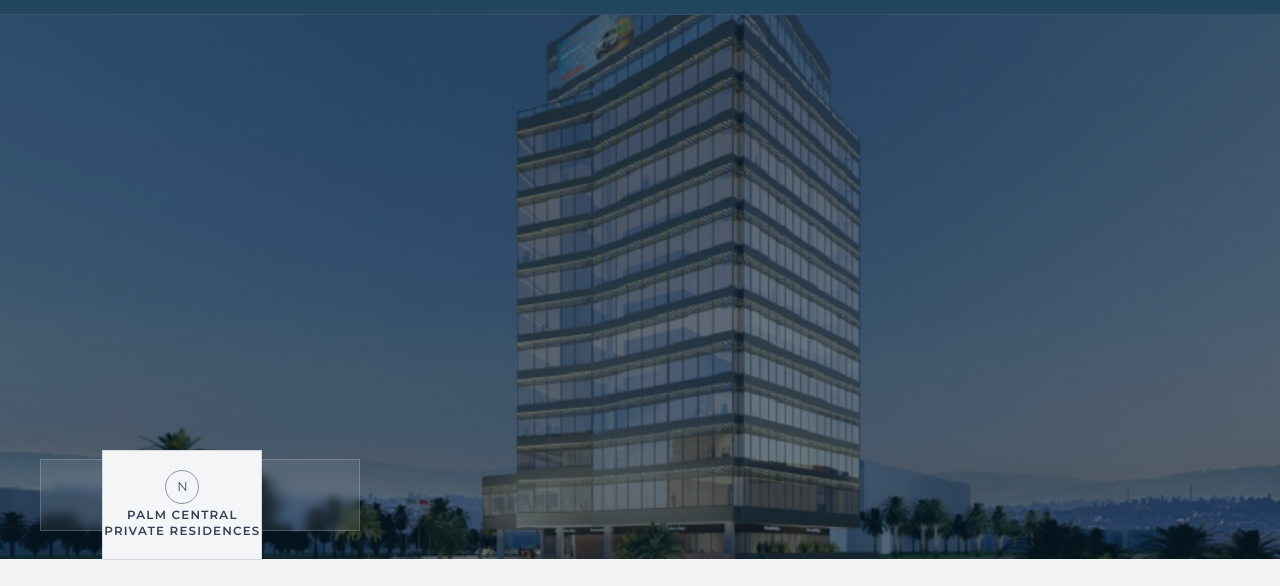
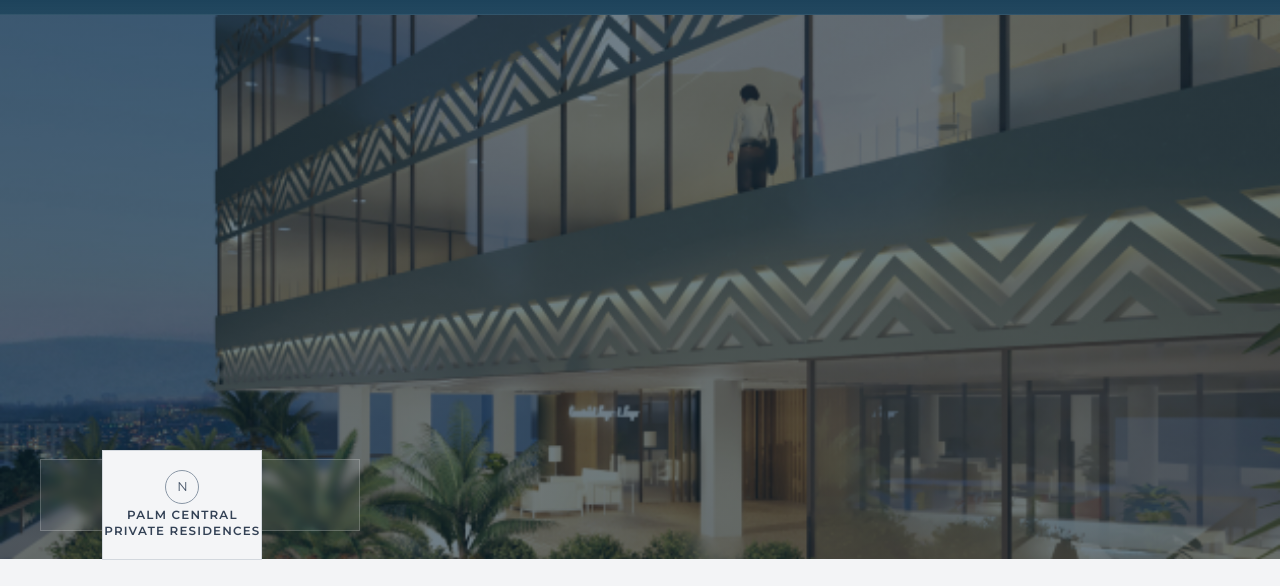
Before and after one commit to Onielq/Taiseeldevelopment, a website: page palm-central-private-residences.html in a window 1280 px wide. Shown: the part 44-630 px from the top of the page. Drawn offline with Linux system fonts and the light colour scheme.

Commit message:
save changes

```diff
--- a/palm-central-private-residences.html
+++ b/palm-central-private-residences.html
@@ -75,7 +75,7 @@
 
         .hero {
             min-height: 68vh;
-            background: linear-gradient(rgba(7, 32, 49, 0.58), rgba(7, 32, 49, 0.58)), url('brillianttower.jpg') center/cover no-repeat;
+            background: linear-gradient(rgba(7, 32, 49, 0.58), rgba(7, 32, 49, 0.58)), url('brilliant tower.jpg') center/cover no-repeat;
             color: var(--white);
             display: flex;
             align-items: flex-end;
@@ -736,7 +736,7 @@
         const badgeName = document.getElementById('project-badge-name');
         const projectMainTitle = document.getElementById('project-main-title');
 
-        heroElement.style.background = "linear-gradient(rgba(7, 32, 49, 0.58), rgba(7, 32, 49, 0.58)), url('brilliant tower.jpg') center/cover no-repeat";
+        heroElement.style.background = "linear-gradient(rgba(7, 32, 49, 0.58), rgba(7, 32, 49, 0.58)), url('img-brilliant-1.jpg') center/cover no-repeat";
         document.title = `${activeProject.title} | Taiseel Development`;
         badgeName.textContent = activeProject.title;
         projectMainTitle.textContent = activeProject.title;
```
Also changed, not shown: images 2.jpg (added), img-brilliant-1.jpg (added), img-brilliant-2.jpg (added).
